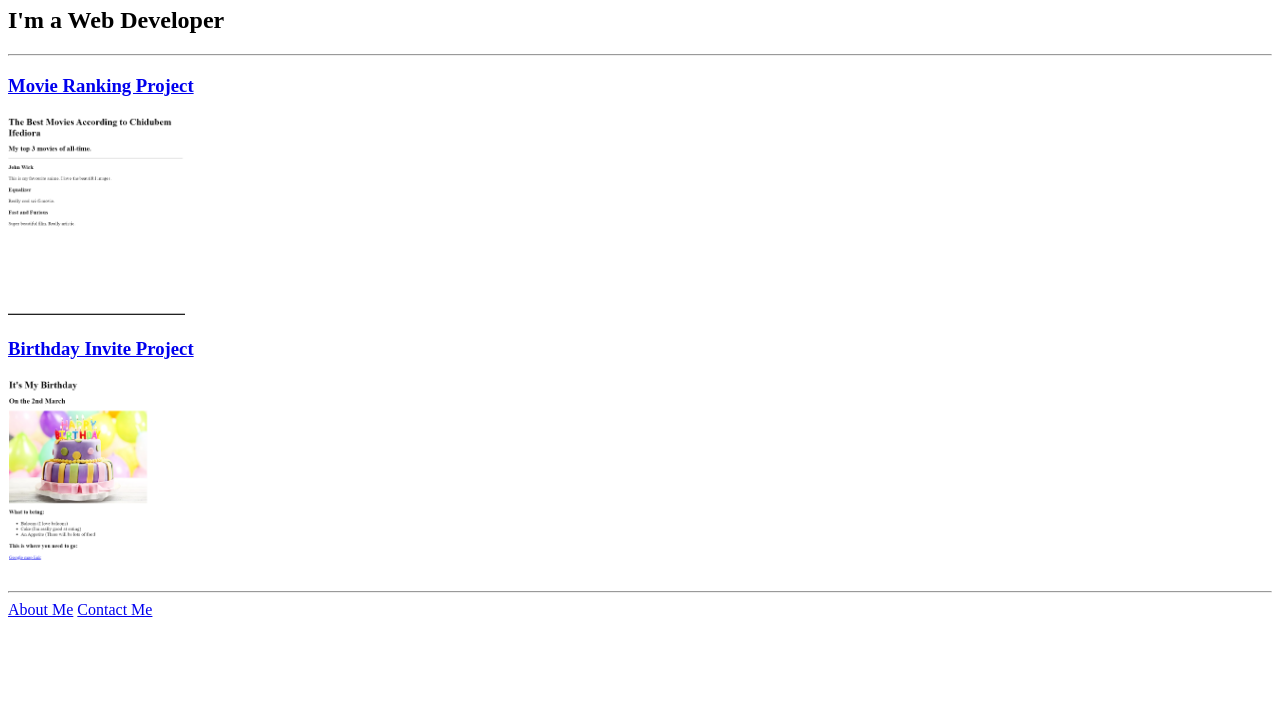
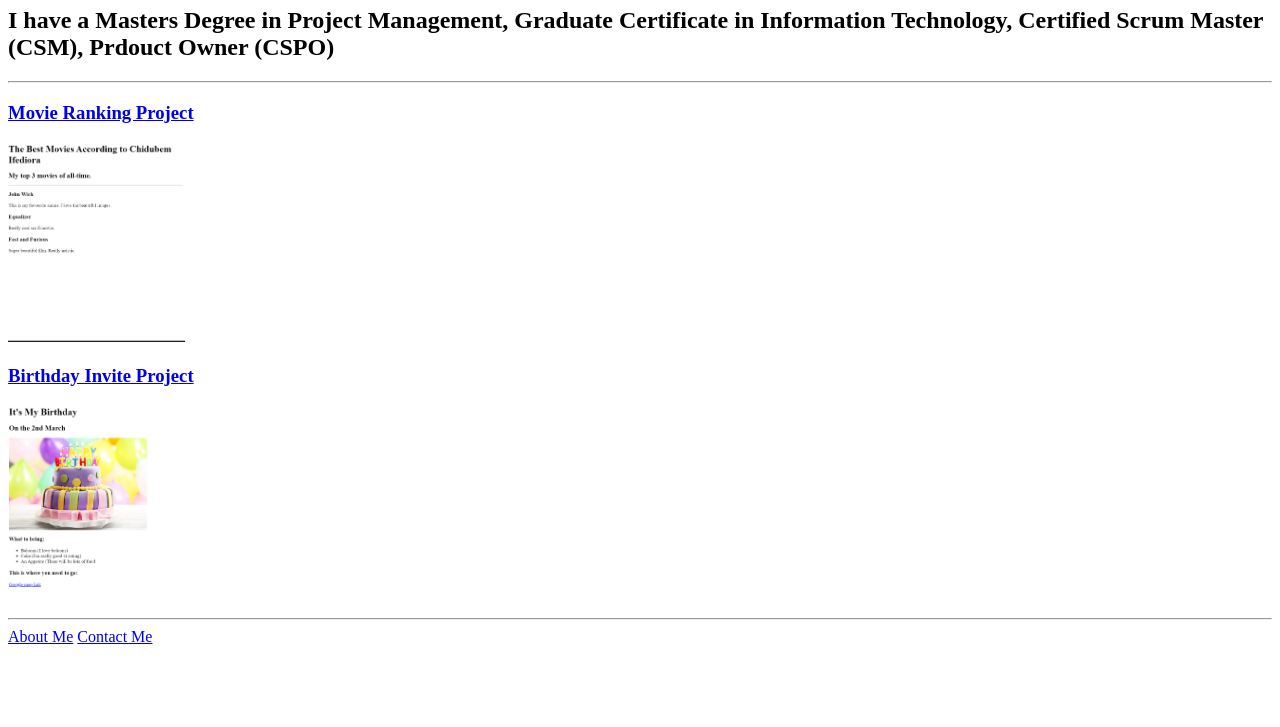
Before and after one commit to Ifediorc/html-portfolio, a plain HTML site: page index.html in a window 1280 px wide. Shown: the part 73-800 px from the top of the page. Drawn offline with Linux system fonts and the light colour scheme.

Commit message:
Update index.html

```diff
--- a/index.html
+++ b/index.html
@@ -10,7 +10,7 @@
 
 <body>
   <h1>Chidubem Ifediora Portfolio</h1>
-  <h2>I'm a Web Developer</h2>
+  <h2>I have a Masters Degree in Project Management, Graduate Certificate in Information Technology, Certified Scrum Master (CSM), Prdouct Owner (CSPO)</h2>
   <hr />
   <h3><a href="./public/Movie Ranking.html">Movie Ranking Project</a></h3>
   <img src="./assets/images/Movie Ranking.png" height="200" alt="movie ranking project preview"/>
```
